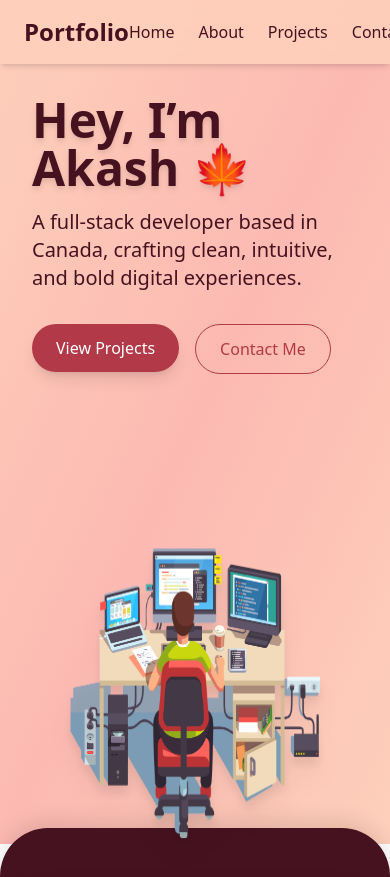
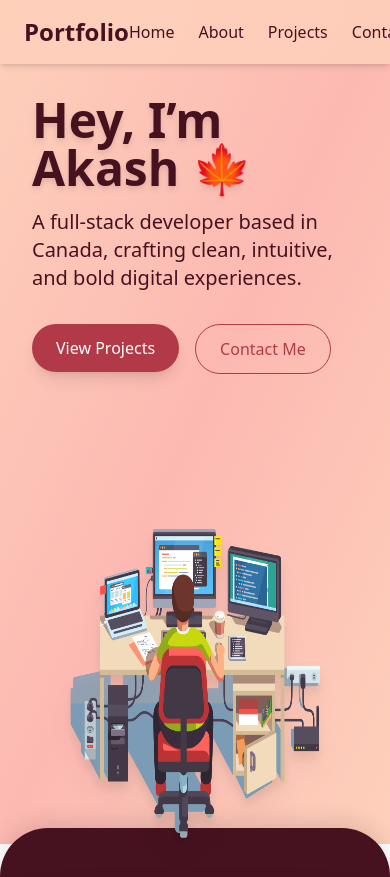
Before and after one commit to akashcodes27/Portfolio, a React (Vite) app: page / in a window 390 px wide. Shown: the top 877 px of the page. Built offline with nearby package versions, Linux system fonts and the light colour scheme.

Commit message:
Css changes

```diff
--- a/src/components/Hero.jsx
+++ b/src/components/Hero.jsx
@@ -41,7 +41,8 @@ const Hero = () => {
       {/* Right Side: Illustration */}
       <motion.div
         // className="flex-1 hidden md:flex justify-center"
-         className="flex-1 flex justify-center md:justify-end mt-6 md:mt-0"
+        //  className="flex-1 flex justify-center md:justify-end mt-6 md:mt-0"
+        className="flex-1 flex justify-center md:justify-end -mt-4 sm:-mt-6 md:mt-0"
         initial={{ opacity: 0, x: 40 }}
         animate={{ opacity: 1, x: 0 }}
         transition={{ duration: 0.6 }}
```
